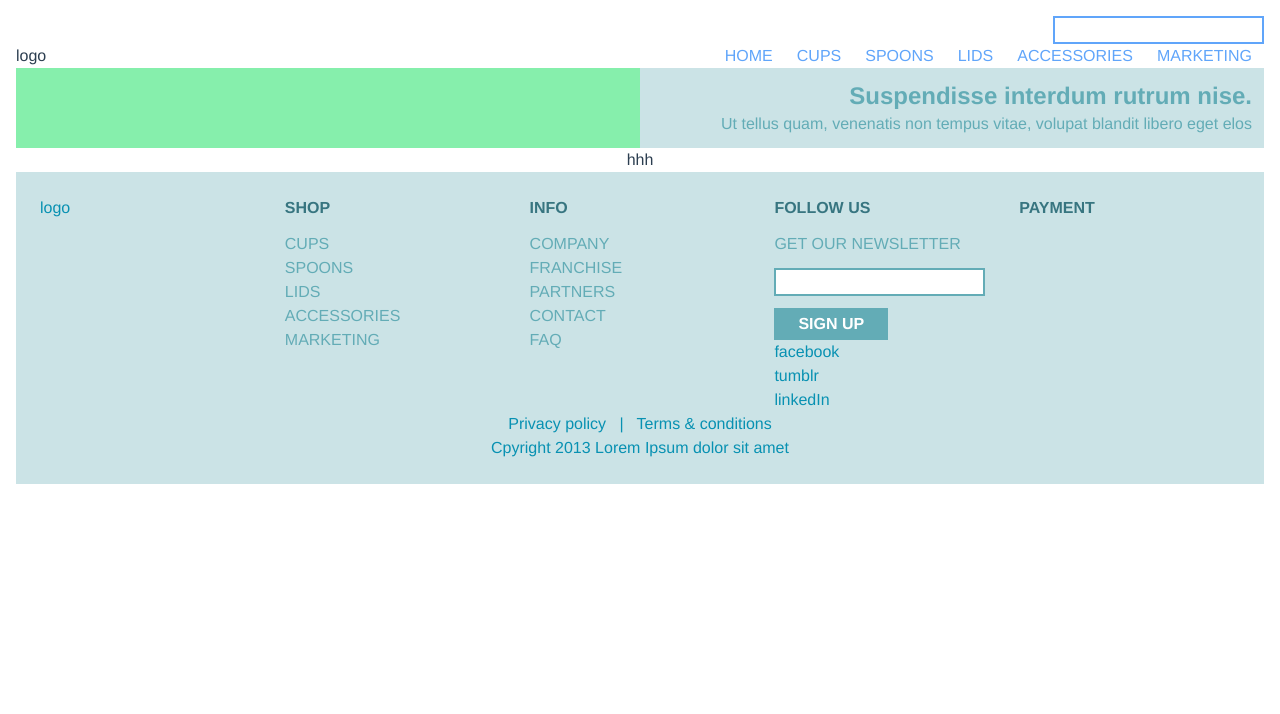
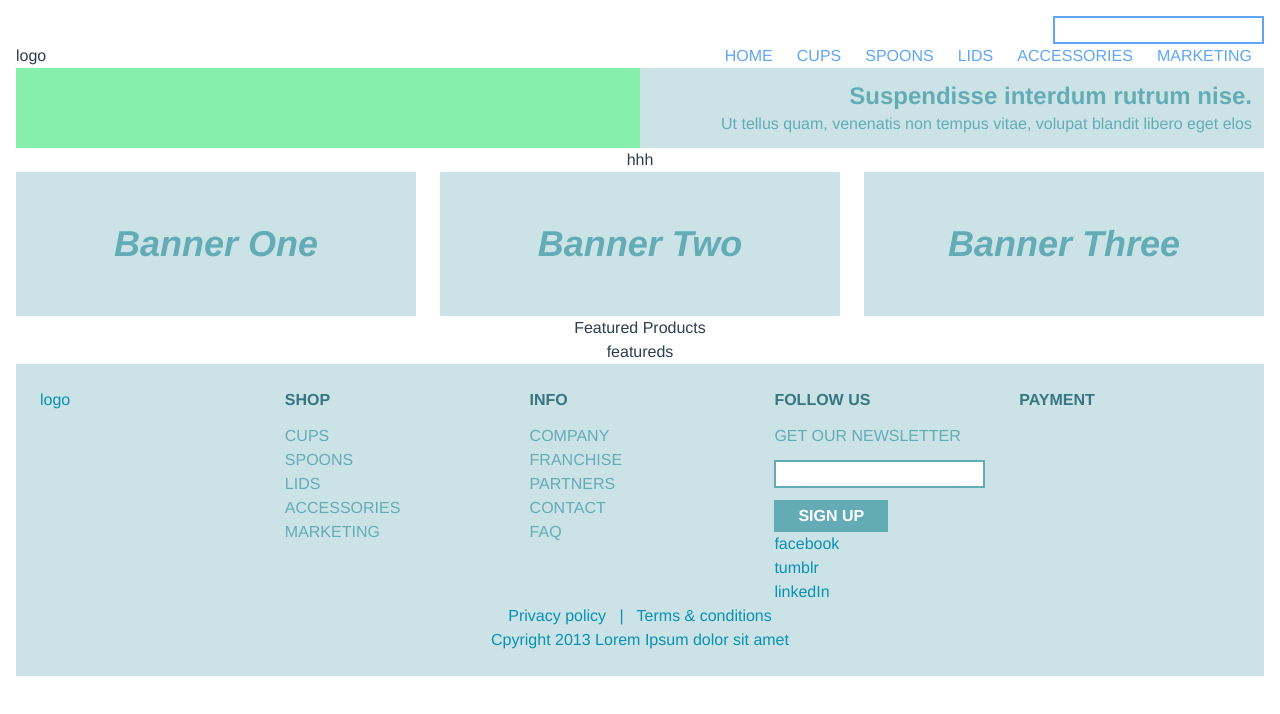
Before and after one commit to marsou001/test, a Vue app: page / in a window 1280 px wide. Shown: the top 714 px of the page. Built offline with nearby package versions, Linux system fonts and the light colour scheme.

Commit message:
feat: banners

```diff
--- a/src/router/index.js
+++ b/src/router/index.js
@@ -5,7 +5,7 @@ const routes = [
     path: '/',
     name: 'landing',
     component: () =>
-      import('@/views/Landing'),
+      import('@/views/Landing/Landing'),
   },
   {
     path: '/featured-products',
--- /dev/null
+++ b/src/views/Landing/Banners/Banners.vue
@@ -0,0 +1,20 @@
+<template>
+  <section class="banners grid grid-cols-1 sm:grid-cols-2 md:grid-cols-3 gap-6">
+    <div
+      v-for="banner in banners"
+      :key="banner"
+      class="banner text-normal bg-weak text-4xl font-bold italic h-36 flex justify-center items-center"
+    >Banner {{ banner }}</div>
+  </section>
+</template>
+
+<script>
+export default {
+  name: 'banners',
+  data() {
+    return {
+      banners: ['One', 'Two', 'Three'],
+    }
+  },
+}
+</script>
--- /dev/null
+++ b/src/views/Landing/FeaturedProducts/FeaturedProducts.vue
@@ -0,0 +1,15 @@
+<template>
+  <section class="featured-products">
+    <h1>Featured Products</h1>
+
+    <div class="featured-product">
+      featureds
+    </div>
+  </section>
+</template>
+
+<script>
+export default {
+  name: 'featured-products',
+}
+</script>
--- a/src/views/Landing.vue
+++ b/src/views/Landing/Hero/Hero.vue
@@ -13,6 +13,6 @@
 
 <script>
 export default {
-  name: 'landing',
+  name: 'hero',
 }
 </script>
--- /dev/null
+++ b/src/views/Landing/Landing.vue
@@ -0,0 +1,20 @@
+<template>
+  <Hero />
+  <Banners />
+  <FeaturedProducts />
+</template>
+
+<script>
+import Hero from './Hero/Hero.vue';
+import Banners from './Banners/Banners.vue';
+import FeaturedProducts from './FeaturedProducts/FeaturedProducts.vue';
+
+export default {
+  name: 'landing',
+  components: {
+    Hero,
+    FeaturedProducts,
+    Banners,
+  }
+}
+</script>
```
